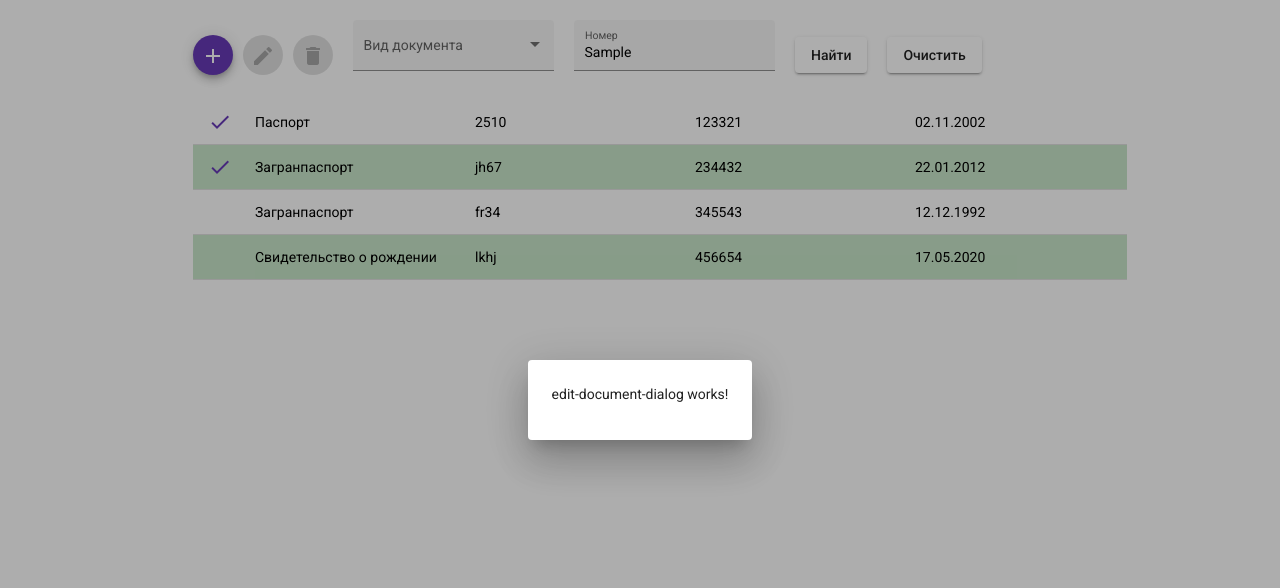
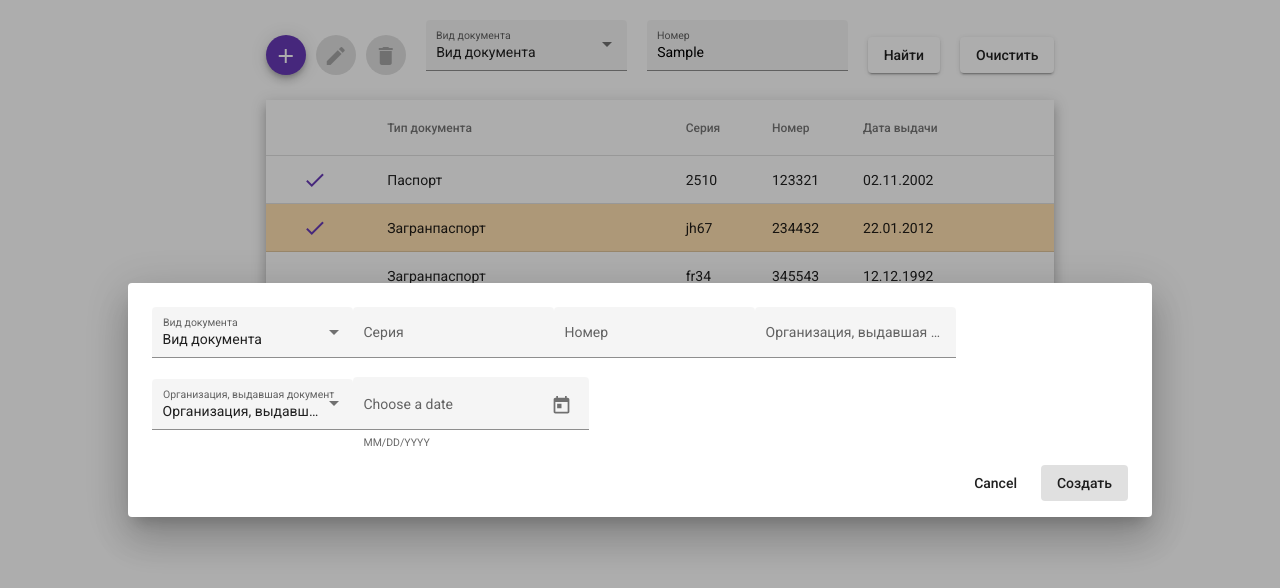
Before and after one commit to Masterofonion/documents-app, an Angular app: page / in a window 1280 px wide. Both pictures are taken after typing "Sample" into the empty fields and a click on the button "add". Shown: the top 588 px of the page. Built offline with nearby package versions, Linux system fonts and the light colour scheme; data requests are answered from the project's data file.

Commit message:
add: material table

```diff
--- a/src/app/components/documents-table/documents-table.component.html
+++ b/src/app/components/documents-table/documents-table.component.html
@@ -21,9 +21,10 @@
 
   <mat-form-field appearance="fill">
     <mat-label>Вид документа</mat-label>
-    <mat-select>
-      <mat-option>Вид документа</mat-option>
+    <mat-select [(ngModel)]="filters['documentType']">
+      <mat-option value="">Вид документа</mat-option>
       <mat-option
+        [value]="documentName.key"
         *ngFor="let documentName of serviceData.documentNames | keyvalue"
         >{{ documentName.value }}</mat-option
       >
@@ -31,33 +32,96 @@
   </mat-form-field>
   <mat-form-field appearance="fill">
     <mat-label>Номер</mat-label>
-    <input matInput placeholder="Номер" value="" />
+    <input
+      [(ngModel)]="filters['number']"
+      matInput
+      placeholder="Номер"
+      value=""
+    />
   </mat-form-field>
-  <button mat-raised-button>Найти</button>
-  <button mat-raised-button>Очистить</button>
+  <button (click)="filterData()" mat-raised-button>Найти</button>
+  <button (click)="resetFilteredData()" mat-raised-button>Очистить</button>
 </div>
-<div *ngIf="tableData && serviceData">
-  <div
-    [class.archived]="tableItem.isArchived"
-    [class.active]="activeId === tableItem.id"
-    class="table-row"
-    *ngFor="let tableItem of tableData"
-    (click)="chooseDocument(tableItem.id)"
-  >
-    <div class="small-cell">
-      <mat-icon color="primary" *ngIf="tableItem.isMain">done</mat-icon>
-    </div>
-    <div class="table-cell">
-      {{ serviceData.documentNames[tableItem.documentType] }}
-    </div>
-    <div class="table-cell">
-      {{ tableItem.series }}
-    </div>
-    <div class="table-cell">
-      {{ tableItem.number }}
-    </div>
-    <div class="table-cell">
-      {{ tableItem.dateOfIssue | date: "dd.MM.YYYY" }}
-    </div>
-  </div>
-</div>
+<table
+  matSort
+  (matSortChange)="announceSortChange($event)"
+  mat-table
+  [dataSource]="dataSource"
+  class="mat-elevation-z8"
+>
+  <ng-container matColumnDef="isMain">
+    <th mat-header-cell *matHeaderCellDef></th>
+    <td mat-cell *matCellDef="let element">
+      <div class="small-cell">
+        <mat-icon color="primary" *ngIf="element.isMain">done</mat-icon>
+      </div>
+    </td>
+  </ng-container>
+  <ng-container matColumnDef="documentType">
+    <th
+      mat-sort-header
+      sortActionDescription="Sort by documentType"
+      mat-header-cell
+      *matHeaderCellDef
+    >
+      Тип документа
+    </th>
+    <td mat-cell *matCellDef="let element">
+      {{ serviceData.documentNames[element.documentType] }}
+    </td>
+  </ng-container>
+
+  <ng-container matColumnDef="series">
+    <th
+      mat-sort-header
+      sortActionDescription="Sort by series"
+      mat-header-cell
+      *matHeaderCellDef
+    >
+      Серия
+    </th>
+    <td mat-cell *matCellDef="let element">{{ element.series }}</td>
+  </ng-container>
+
+  <ng-container matColumnDef="number">
+    <th
+      mat-sort-header
+      sortActionDescription="Sort by number"
+      mat-header-cell
+      *matHeaderCellDef
+    >
+      Номер
+    </th>
+    <td mat-cell *matCellDef="let element">{{ element.number }}</td>
+  </ng-container>
+
+  <ng-container matColumnDef="dateOfIssue">
+    <th
+      mat-sort-header
+      sortActionDescription="Sort by dateOfIssue"
+      mat-header-cell
+      *matHeaderCellDef
+    >
+      Дата выдачи
+    </th>
+    <td mat-cell *matCellDef="let element">
+      {{ element.dateOfIssue | date: "dd.MM.YYYY" }}
+    </td>
+  </ng-container>
+
+  <!-- Symbol Column -->
+  <!-- <ng-container matColumnDef="symbol">
+    <th mat-header-cell *matHeaderCellDef>Symbol</th>
+    <td mat-cell *matCellDef="let element">{{ element.symbol }}</td>
+  </ng-container> -->
+
+  <tr mat-header-row *matHeaderRowDef="displayedColumns"></tr>
+  <tr
+    (click)="chooseDocument(row.id)"
+    [class.active]="activeId === row.id"
+    [class.archived]="row.isArchived"
+    class=""
+    mat-row
+    *matRowDef="let row; columns: displayedColumns"
+  ></tr>
+</table>
--- a/src/app/components/documents-table/documents-table.component.scss
+++ b/src/app/components/documents-table/documents-table.component.scss
@@ -1,3 +1,6 @@
+table {
+  width: 100%;
+}
 .table-row {
   display: flex;
   align-items: center;
@@ -9,11 +12,7 @@
     font-weight: 500;
   }
 }
-.table-row.active {
-  border: 2px solid #757575;
-  padding: 0;
-  padding-bottom: 1px;
-}
+
 .table-cell {
   width: 200px;
   padding: 10px;
@@ -25,7 +24,10 @@
   justify-content: center;
 }
 .archived {
-  background-color: #c8e6c9;
+  background-color: #ffe0b2;
+}
+.active {
+  background-color: #81c784;
 }
 .toolbar {
   display: flex;
--- a/src/app/components/documents-table/documents-table.component.ts
+++ b/src/app/components/documents-table/documents-table.component.ts
@@ -1,10 +1,13 @@
 import { HttpClient } from '@angular/common/http';
-import { Component, OnInit } from '@angular/core';
+import { Component, OnInit, ViewChild } from '@angular/core';
 import { mergeMap, Observable, tap } from 'rxjs';
 import { DataService } from 'src/app/data.service';
-import { DocumentItem, ServiceData } from 'src/model/model';
+import { DocumentItem, ServiceData } from 'src/app/model/model';
 import { MatDialog, MatDialogRef } from '@angular/material/dialog';
 import { EditDocumentDialogComponent } from '../edit-document-dialog/edit-document-dialog.component';
+import { MatSort, Sort } from '@angular/material/sort';
+import { LiveAnnouncer } from '@angular/cdk/a11y';
+import { MatTableDataSource } from '@angular/material/table';
 
 @Component({
   selector: 'app-documents-table',
@@ -12,11 +15,26 @@ import { EditDocumentDialogComponent } from '../edit-document-dialog/edit-docume
   styleUrls: ['./documents-table.component.scss'],
 })
 export class DocumentsTableComponent implements OnInit {
+  @ViewChild(MatSort) sort: MatSort;
+
   // serviceData$: Observable<ServiceData> = this.data.getServiceData();
   serviceData: ServiceData;
   tableData: DocumentItem[];
   activeId = '';
-  constructor(private data: DataService, private dialog: MatDialog) {}
+  displayedColumns: string[] = [
+    'isMain',
+    'documentType',
+    'series',
+    'number',
+    'dateOfIssue',
+  ];
+  dataSource: any;
+  filters = { documentType: '', number: '' };
+  constructor(
+    private data: DataService,
+    private dialog: MatDialog,
+    private _liveAnnouncer: LiveAnnouncer
+  ) {}
 
   ngOnInit(): void {
     this.data
@@ -31,6 +49,8 @@ export class DocumentsTableComponent implements OnInit {
       )
       .subscribe((data) => {
         this.tableData = data;
+        this.dataSource = new MatTableDataSource(this.tableData);
+        this.dataSource.sort = this.sort;
       });
   }
   chooseDocument(id: string) {
@@ -42,5 +62,35 @@ export class DocumentsTableComponent implements OnInit {
   }
   openDialog() {
     const dialogRef = this.dialog.open(EditDocumentDialogComponent);
+    dialogRef.afterClosed().subscribe((data) => {
+      console.log(data);
+    });
+  }
+  announceSortChange(sortState: any) {
+    if (sortState.direction) {
+      this._liveAnnouncer.announce(`Sorted ${sortState.direction}ending`);
+    } else {
+      this._liveAnnouncer.announce('Sorting cleared');
+    }
+  }
+  filterData() {
+    let filteredData = this.tableData.filter((item) => {
+      return (
+        (!this.filters['documentType'] ||
+          item['documentType'] === this.filters['documentType']) &&
+        (!this.filters['number'] ||
+          item['number'].startsWith(this.filters['number']))
+      );
+    });
+    this.dataSource = new MatTableDataSource(filteredData);
+    this.dataSource.sort = this.sort;
+  }
+  setFilter(type: 'documentType' | 'number', value: any) {
+    console.log(value);
+    this.filters[type] = value;
+  }
+  resetFilteredData() {
+    this.dataSource = new MatTableDataSource(this.tableData);
+    this.dataSource.sort = this.sort;
   }
 }
--- a/src/app/components/edit-document-dialog/edit-document-dialog.component.html
+++ b/src/app/components/edit-document-dialog/edit-document-dialog.component.html
@@ -1 +1,72 @@
-<p>edit-document-dialog works!</p>
+<div *ngIf="serviceData$ | async; let serviceData">
+  <mat-form-field appearance="fill">
+    <mat-label>Вид документа</mat-label>
+    <mat-select [(ngModel)]="documentInfo.documentType">
+      <mat-option value="">Вид документа</mat-option>
+      <mat-option
+        [value]="documentName.key"
+        *ngFor="let documentName of serviceData.documentNames | keyvalue"
+        >{{ documentName.value }}</mat-option
+      >
+    </mat-select>
+  </mat-form-field>
+  <mat-form-field appearance="fill">
+    <mat-label>Серия</mat-label>
+    <input
+      [(ngModel)]="documentInfo.series"
+      matInput
+      placeholder="Серия"
+      value=""
+    />
+  </mat-form-field>
+  <mat-form-field appearance="fill">
+    <mat-label>Номер</mat-label>
+    <input
+      [(ngModel)]="documentInfo.number"
+      matInput
+      placeholder="Номер"
+      value=""
+    />
+  </mat-form-field>
+  <mat-form-field appearance="fill">
+    <mat-label>Организация, выдавшая документ</mat-label>
+    <input
+      [(ngModel)]="documentInfo.organization"
+      matInput
+      placeholder="Организация, выдавшая документ"
+      value=""
+    />
+  </mat-form-field>
+  <mat-form-field appearance="fill">
+    <mat-label>Организация, выдавшая документ</mat-label>
+    <mat-select [(ngModel)]="documentInfo.documentType">
+      <mat-option value="">Организация, выдавшая документ</mat-option>
+      <mat-option
+        [value]="documentName.key"
+        *ngFor="let documentName of serviceData.organizations | keyvalue"
+        >{{ documentName.value }}</mat-option
+      >
+    </mat-select>
+  </mat-form-field>
+  <mat-form-field appearance="fill" class="example-form-field">
+    <mat-label>Choose a date</mat-label>
+    <input matInput [matDatepicker]="datepicker" />
+    <mat-hint>MM/DD/YYYY</mat-hint>
+    <mat-datepicker-toggle matSuffix [for]="datepicker"></mat-datepicker-toggle>
+    <mat-datepicker #datepicker>
+      <mat-datepicker-actions>
+        <button mat-button matDatepickerCancel>Cancel</button>
+        <button mat-raised-button color="primary" matDatepickerApply>
+          Apply
+        </button>
+      </mat-datepicker-actions>
+    </mat-datepicker>
+  </mat-form-field>
+</div>
+
+<mat-dialog-actions align="end">
+  <button mat-button mat-dialog-close>Cancel</button>
+  <button mat-button [mat-dialog-close]="documentInfo" cdkFocusInitial>
+    Создать
+  </button>
+</mat-dialog-actions>
--- a/src/app/components/edit-document-dialog/edit-document-dialog.component.ts
+++ b/src/app/components/edit-document-dialog/edit-document-dialog.component.ts
@@ -1,15 +1,18 @@
 import { Component, OnInit } from '@angular/core';
+import { DataService } from 'src/app/data.service';
+import { DocumentInfo, DocumentItem } from 'src/app/model/model';
 
 @Component({
   selector: 'app-edit-document-dialog',
   templateUrl: './edit-document-dialog.component.html',
-  styleUrls: ['./edit-document-dialog.component.scss']
+  styleUrls: ['./edit-document-dialog.component.scss'],
 })
 export class EditDocumentDialogComponent implements OnInit {
-
-  constructor() { }
+  serviceData$ = this.data.getServiceData();
+  documentInfo = new DocumentInfo();
+  constructor(private data: DataService) {}
 
   ngOnInit(): void {
+    console.log(this.documentInfo);
   }
-
 }
--- a/src/app/data.service.ts
+++ b/src/app/data.service.ts
@@ -1,7 +1,7 @@
 import { HttpClient } from '@angular/common/http';
 import { Injectable } from '@angular/core';
 import { BehaviorSubject, forkJoin, Observable, tap } from 'rxjs';
-import { DocumentItem, ServiceData } from 'src/model/model';
+import { DocumentItem, ServiceData } from 'src/app/model/model';
 
 @Injectable({
   providedIn: 'root',
--- a/src/model/model.ts
+++ b/src/app/model/model.ts
@@ -6,6 +6,17 @@ export interface DocumentItem {
   dateOfIssue: string;
   isMain: boolean;
   isArchived: boolean;
+  organization: string;
+}
+export class DocumentInfo {
+  id = '';
+  documentType = '';
+  series = '';
+  number = '';
+  organization = '';
+  dateOfIssue = new Date().toISOString();
+  isMain = false;
+  isArchived = false;
 }
 export interface ServiceData {
   organizations: string[];
```
Also changed, not shown: src/app/app.module.ts (+11 -1 lines).
